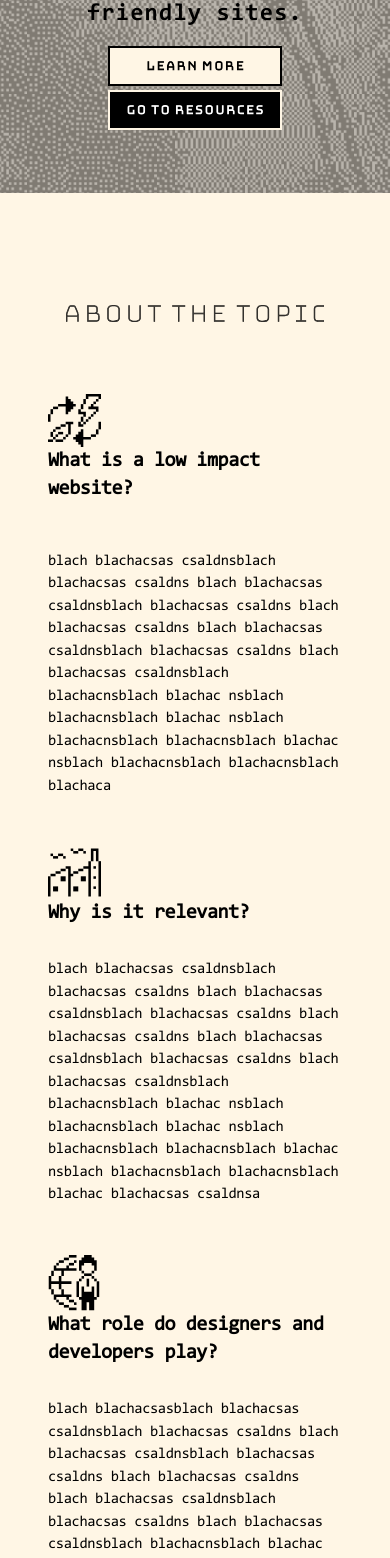
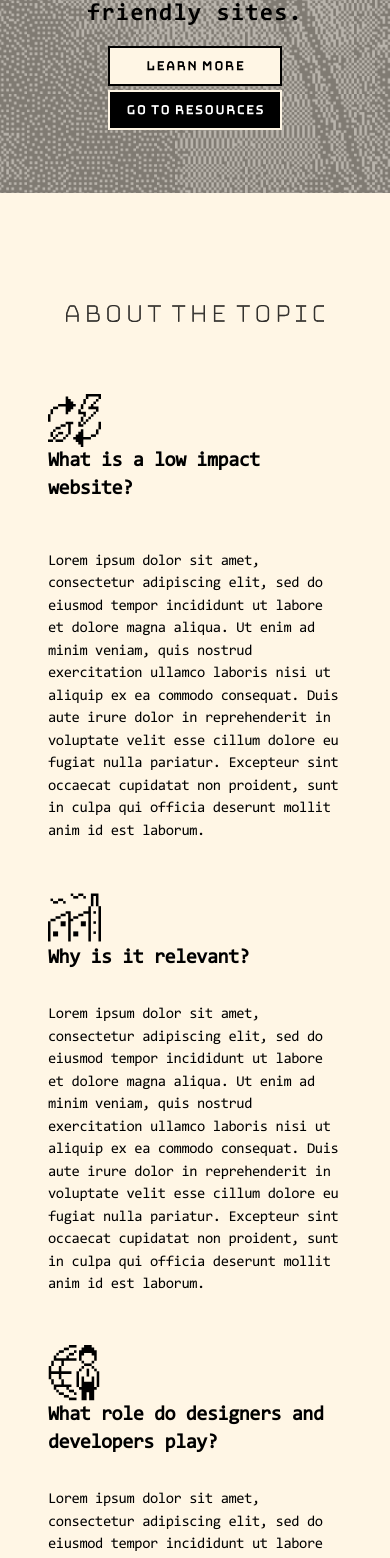
Before and after one commit to EamonEarth/Lowding, a Next.js app: page /about in a window 390 px wide. Shown: the part 432-1990 px from the top of the page. Built offline with nearby package versions, Linux system fonts and the light colour scheme.

Commit message:
Cleaned comments + responsive eco switch

```diff
--- a/app/_components/Navbar.tsx
+++ b/app/_components/Navbar.tsx
@@ -77,8 +77,12 @@ const Navbar = () => {
         id="icons"
         className="absolute hidden lg:flex right-10  items-center gap-x-2 "
       >
-        <Instagram className="w-6 h-6" />
-        <Youtube className="w-6 h-6" />
+        <Link href="https://www.instagram.com">
+          <Instagram className="w-6 h-6" />
+        </Link>
+        <Link href="https://www.youtube.com">
+          <Youtube className="w-6 h-6" />
+        </Link>
       </div>
       <div className="absolute md:top-28 right-0 md:right-6">
         <EcoSwitch />
--- a/app/about/_components/About.tsx
+++ b/app/about/_components/About.tsx
@@ -35,12 +35,13 @@ const About = () => {
               What is a low impact website?
             </h3>
             <p className="text-[15px]">
-              blach blachacsas csaldnsblach blachacsas csaldns blach blachacsas
-              csaldnsblach blachacsas csaldns blach blachacsas csaldns blach
-              blachacsas csaldnsblach blachacsas csaldns blach blachacsas
-              csaldnsblach blachacnsblach blachac nsblach blachacnsblach blachac
-              nsblach blachacnsblach blachacnsblach blachac nsblach
-              blachacnsblach blachacnsblach blachaca
+              Lorem ipsum dolor sit amet, consectetur adipiscing elit, sed do
+              eiusmod tempor incididunt ut labore et dolore magna aliqua. Ut
+              enim ad minim veniam, quis nostrud exercitation ullamco laboris
+              nisi ut aliquip ex ea commodo consequat. Duis aute irure dolor in
+              reprehenderit in voluptate velit esse cillum dolore eu fugiat
+              nulla pariatur. Excepteur sint occaecat cupidatat non proident,
+              sunt in culpa qui officia deserunt mollit anim id est laborum.
             </p>
           </div>
           <div className="flex flex-col justify-center  pb-12 ">
@@ -55,12 +56,13 @@ const About = () => {
               Why is it relevant?
             </h3>
             <p className="text-[15px]">
-              blach blachacsas csaldnsblach blachacsas csaldns blach blachacsas
-              csaldnsblach blachacsas csaldns blach blachacsas csaldns blach
-              blachacsas csaldnsblach blachacsas csaldns blach blachacsas
-              csaldnsblach blachacnsblach blachac nsblach blachacnsblach blachac
-              nsblach blachacnsblach blachacnsblach blachac nsblach
-              blachacnsblach blachacnsblach blachac blachacsas csaldnsa
+              Lorem ipsum dolor sit amet, consectetur adipiscing elit, sed do
+              eiusmod tempor incididunt ut labore et dolore magna aliqua. Ut
+              enim ad minim veniam, quis nostrud exercitation ullamco laboris
+              nisi ut aliquip ex ea commodo consequat. Duis aute irure dolor in
+              reprehenderit in voluptate velit esse cillum dolore eu fugiat
+              nulla pariatur. Excepteur sint occaecat cupidatat non proident,
+              sunt in culpa qui officia deserunt mollit anim id est laborum.
             </p>
           </div>
           <div className="flex flex-col justify-center  pb-8 ">
@@ -75,12 +77,13 @@ const About = () => {
               What role do designers and developers play?
             </h3>
             <p className="text-[15px]">
-              blach blachacsasblach blachacsas csaldnsblach blachacsas csaldns
-              blach blachacsas csaldnsblach blachacsas csaldns blach blachacsas
-              csaldns blach blachacsas csaldnsblach blachacsas csaldns blach
-              blachacsas csaldnsblach blachacnsblach blachac nsblach
-              blachacnsblach blachac nsblach blachacnsblach blachacnsblach
-              blachac nsblach blachacnsblach blachacnsblach blachac csaldnsa
+              Lorem ipsum dolor sit amet, consectetur adipiscing elit, sed do
+              eiusmod tempor incididunt ut labore et dolore magna aliqua. Ut
+              enim ad minim veniam, quis nostrud exercitation ullamco laboris
+              nisi ut aliquip ex ea commodo consequat. Duis aute irure dolor in
+              reprehenderit in voluptate velit esse cillum dolore eu fugiat
+              nulla pariatur. Excepteur sint occaecat cupidatat non proident,
+              sunt in culpa qui officia deserunt mollit anim id est laborum.
             </p>
           </div>
         </div>
--- a/app/globals.css
+++ b/app/globals.css
@@ -84,15 +84,15 @@ body {
     opacity: 100%;
   }
   50% {
-    transform: translateX(250px) translateY(-250px); /* Adjust values as needed */
+    transform: translateX(250px) translateY(-250px);
     opacity: 50%;
   }
   80% {
-    transform: translateX(400px) translateY(-400px); /* Adjust values as needed */
+    transform: translateX(400px) translateY(-400px);
     opacity: 10%;
   }
   100% {
-    transform: translateX(500px) translateY(-500px); /* Adjust values as needed */
+    transform: translateX(500px) translateY(-500px);
     opacity: 0%;
   }
 }
--- a/app/layout.tsx
+++ b/app/layout.tsx
@@ -14,8 +14,8 @@ const inter = Inter({ subsets: ["latin"] });
 const inconsolata = Inconsolata({ subsets: ["latin"] });
 
 export const metadata: Metadata = {
-  title: "Create Next App",
-  description: "Generated by create next app",
+  title: "Lowding",
+  description: "Low Impact Website",
 };
 
 export default function RootLayout({
--- /dev/null
+++ b/app/privacy/page.tsx
@@ -0,0 +1,30 @@
+"use client";
+import { Orbit, Plane } from "lucide-react";
+import { useRouter } from "next/navigation";
+import React, { useEffect } from "react";
+
+const Page = () => {
+  const router = useRouter();
+
+  useEffect(() => {
+    const timer = setTimeout(() => {
+      router.push("/");
+    }, 3000);
+    return () => clearTimeout(timer);
+  }, [router]);
+
+  return (
+    <div className="w-full h-full">
+      <div className="flex flex-col gap-y-16 justify-center items-center min-h-screen bg-foreground dark:bg-on-background dark:text-foreground underline-offset-2">
+        This page hasn&apos;t been completed yet.
+        <span className="flex gap-x-2 items-center">
+          Redirecting you home
+          <Orbit className="size-4 orbit" />
+          <Plane className="size-5 plane-right" />
+        </span>
+      </div>
+    </div>
+  );
+};
+
+export default Page;
--- a/app/resrcs/_components/Resources.tsx
+++ b/app/resrcs/_components/Resources.tsx
@@ -36,7 +36,7 @@ const Resources = ({ darkTheme }: ResourcesProps) => {
               {resource}
             </AccordionTrigger>
             <AccordionContent>
-              <div className="flex flex-col md:flex-row gap-y-12 relative justify-around px-12">
+              <div className="flex flex-col md:flex-row gap-y-12 relative justify-around items-center px-12">
                 <div className="flex flex-col">
                   <ul className="list-disc dark:text-foreground ">
                     <li>
--- a/app/resrcs/page.tsx
+++ b/app/resrcs/page.tsx
@@ -1,9 +1,7 @@
 "use client";
-import { useState } from "react";
 import RsHeader from "./_components/RsHeader";
 import Resources from "./_components/Resources";
 import { useTheme } from "next-themes";
-import { cn } from "@/lib/utils";
 
 const Page = () => {
   const { resolvedTheme } = useTheme();
--- a/components/ui/accordion.tsx
+++ b/components/ui/accordion.tsx
@@ -34,7 +34,6 @@ const AccordionTrigger = React.forwardRef<
       {...props}
     >
       {children}
-      {/* <ChevronDown className="h-4 w-4 shrink-0 bg-foreground transition-transform duration-200" /> */}
     </AccordionPrimitive.Trigger>
   </AccordionPrimitive.Header>
 ));
@@ -49,7 +48,7 @@ const AccordionContent = React.forwardRef<
     className="overflow-hidden bg-navgrey dark:bg-on-background text-[13px] transition-all data-[state=closed]:animate-accordion-up data-[state=open]:animate-accordion-down"
     {...props}
   >
-    <div className={cn("pb-4 pt-0", className)}>{children}</div>
+    <div className={cn("pb-4", className)}>{children}</div>
   </AccordionPrimitive.Content>
 ));
 
--- a/middleware.ts
+++ b/middleware.ts
@@ -1,12 +1,10 @@
 import { NextResponse } from 'next/server'
 import type { NextRequest } from 'next/server'
 
-// This function can be marked `async` if using `await` inside
 export function middleware(request: NextRequest) {
   return NextResponse.redirect(new URL('/about', request.url))
 }
 
-// See "Matching Paths" below to learn more
 export const config = {
   matcher: '/',
 }
--- a/tailwind.config.ts
+++ b/tailwind.config.ts
@@ -30,8 +30,8 @@ const config: Config = {
           },
         },
         animation: {
-          "accordion-down": "accordion-down 0.2s ease-out",
-          "accordion-up": "accordion-up 0.2s ease-out",
+          "accordion-down": "accordion-down 0.5s ease-out",
+          "accordion-up": "accordion-up 0.5s ease-out",
         },
     },
   },
```
Also changed, not shown: app/_components/EcoSwitch.tsx (+15 -12 lines).
